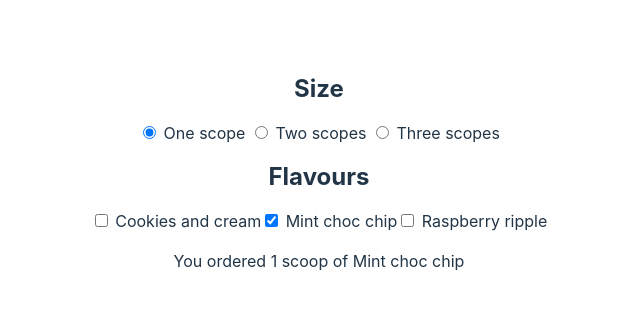
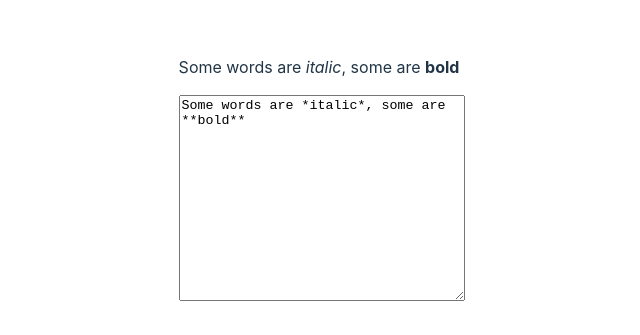
Before and after one commit to jung-ho-1231/study-svelte-tutorial, a Svelte app: page / in a window 1280 px wide. Shown: the part 227-562 px from the top of the page, without its empty margins (321-961 px from the left). Built offline with nearby package versions, Linux system fonts and the light colour scheme.

Commit message:
6. Bindings - Textarea inputs

```diff
--- a/package.json
+++ b/package.json
@@ -12,5 +12,8 @@
     "@sveltejs/vite-plugin-svelte": "^1.0.1",
     "svelte": "^3.49.0",
     "vite": "^3.0.0"
+  },
+  "dependencies": {
+    "marked": "^4.0.18"
   }
 }
--- a/src/App.svelte
+++ b/src/App.svelte
@@ -1,54 +1,12 @@
 <script>
-    let scoops = 1;
-    let flavours = ['Mint choc chip'];
-
-    let menu = [
-        'Cookies and cream',
-        'Mint choc chip',
-        'Raspberry ripple'
-    ]
-
-    function join(flavors) {
-        if (flavors.length === 1) return flavors[0]
-        return `${flavors.slice(0, -1).join(', ')} and ${flavors[flavors.length - 1]}`;
-    }
+    import { marked } from 'marked';
+    let value = `Some words are *italic*, some are **bold**`;
 </script>
 
-<h2>Size</h2>
+{@html marked(value)}
 
+<textarea bind:value></textarea>
 
-<label>
-    <input type="radio" bind:group={scoops} name="scopes" value={1}>
-    One scope
-</label>
-
-<lable>
-    <input type="radio" bind:group={scoops} name="scopes" value={2}>
-    Two scopes
-</lable>
-
-<lable>
-    <input type="radio" bind:group={scoops} name="scopes" value={3}>
-    Three scopes
-</lable>
-
-<h2>Flavours</h2>
-
-{#each menu as flavour}
-    <lable>
-        <input type="checkbox" bind:group={flavours} name="flavors" value={flavour}>
-        {flavour}
-    </lable>
-{/each}
-
-
-{#if flavours.length === 0}
-    <p>Please select at least one flavour</p>
-{:else if flavours.length > scoops}
-    <p>Can't order more flavours then scoops!</p>
-{:else}
-    <p>
-        You ordered {scoops} {scoops === 1 ? 'scoop' : 'scoops'}
-        of {join(flavours)}
-    </p>
-{/if}
+<style>
+    textarea { width: 100%; height: 200px; }
+</style>
```
Also changed, not shown: 1 other file (tests, documents, lock files or other folders).
